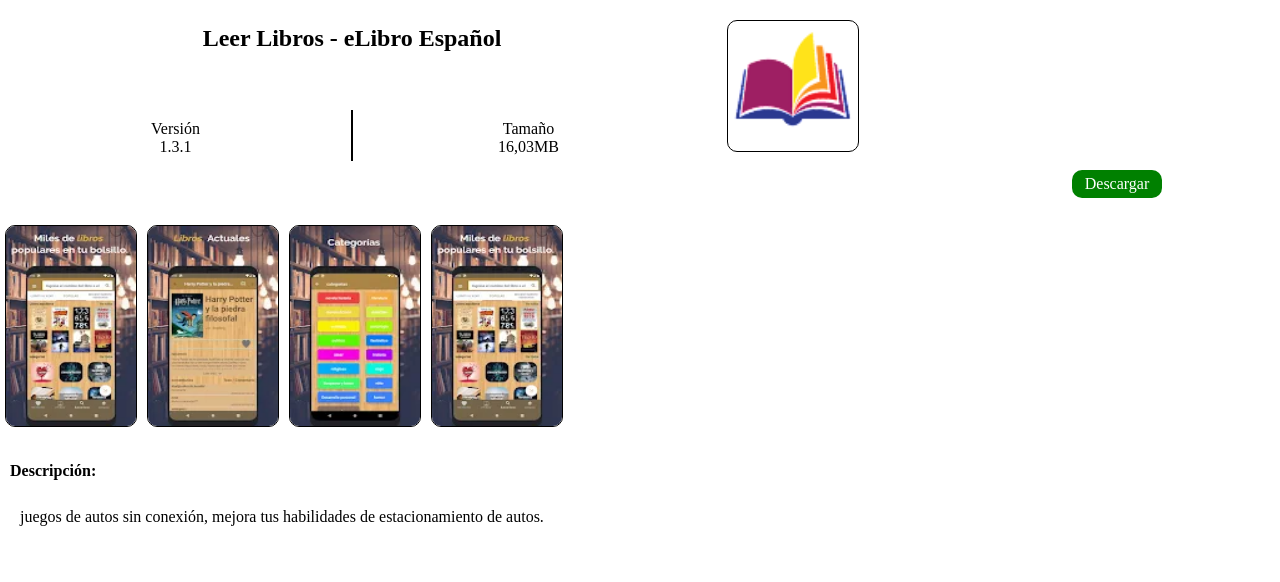
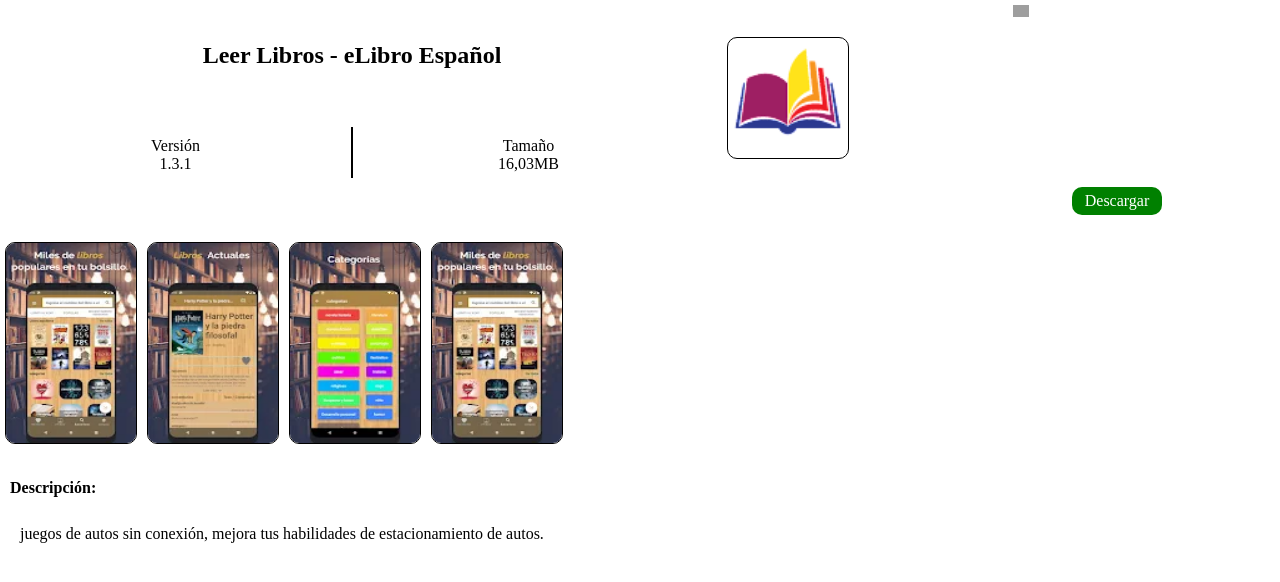
Before and after one commit to Orlando43claro/Leer-Libros---eLibro-Espa-ol, a plain HTML site: page index.html in a window 1280 px wide. Drawn offline with Linux system fonts and the light colour scheme; grey boxes are pictures that could not be loaded.

Commit message:
Update index.html

```diff
--- a/index.html
+++ b/index.html
@@ -8,6 +8,10 @@ margin: 0;
 }
 
 body{width:100%; height: 100%; background: #ffffff;}
+
+ .section01{margin: 5px;  height: 12px; width:80%; }
+.section01 img{ height: 12px; float: right;}
+
 
 .container{
 height: 150px; width:100%;}
@@ -42,8 +46,13 @@ p{padding: 10px; }
 </style>
 </head>
 <body>
+ <section class="section01">
+  <img style="border: 0px solid; display: inline;" alt="contador de visitas" src="https://websmultimedia.com/contador-de-visitas.php?id=6610">
+ </section>
+
+
 <div class="container">
-<section id="section1"><img src="1.webp" width="120"  height="120">
+<section id="section1"><img src="1.webp" width="110"  height="110">
 </section>
 
 <section id="section2"><center><h2 id="titulo">Leer Libros - eLibro Español</h2></center>
```
